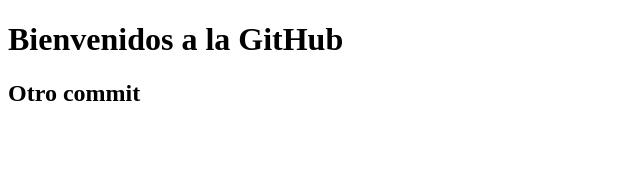
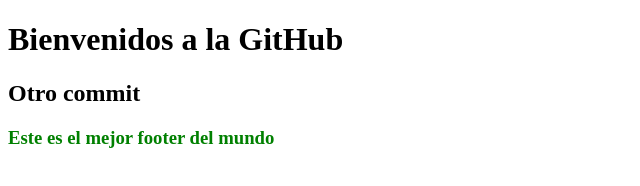
Before and after one commit to aagustindi/Comision-MArtes, a plain HTML site: page index.html in a window 1280 px wide. Shown: the whole page, without its empty margins (0-640 px from the left). Drawn offline with Linux system fonts and the light colour scheme.

Commit message:
Creamos el footer

```diff
--- a/css/estilo.css
+++ b/css/estilo.css
@@ -0,0 +1,3 @@
+h3{
+    color: green;
+}
--- a/index.html
+++ b/index.html
@@ -13,6 +13,10 @@
     <h1>Bienvenidos a la GitHub</h1>
 <h2>Otro commit </h2>
 
+<footer>
+
+    <h3>Este es el mejor footer del mundo</h3>
+</footer>
 </body>
 
 </html>
```
